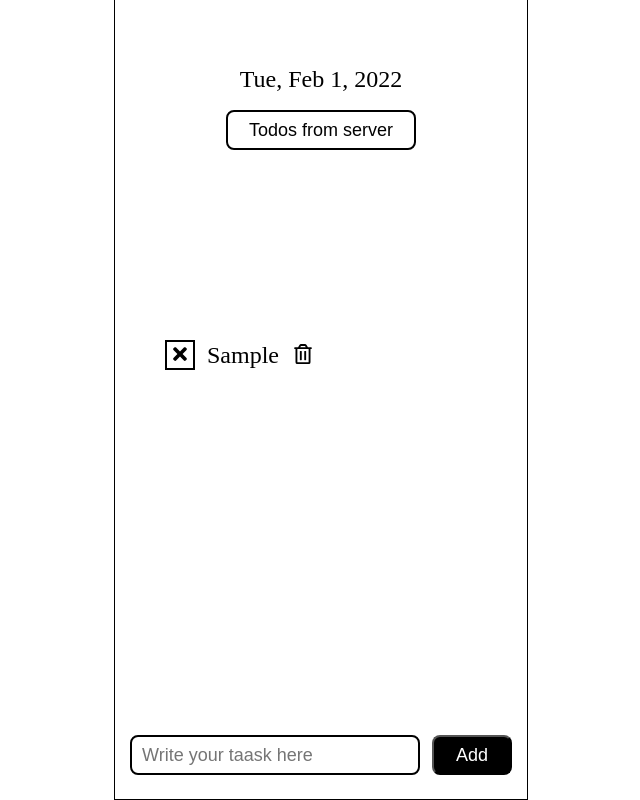
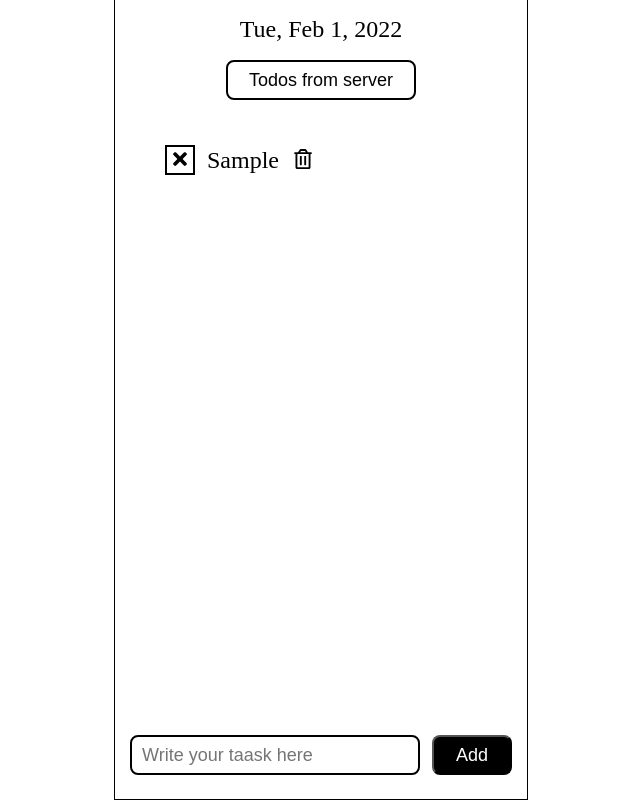
Before and after one commit to Vovi4/coax-react-todo, a React (Create React App) app: page / in a window 1280 px wide. Both pictures are taken after typing "Sample" into the empty fields and a click on the button "Add". Shown: the part 96-896 px from the top of the page, without its empty margins (319-959 px from the left). Built offline with nearby package versions, Linux system fonts and the light colour scheme.

Commit message:
Added loader and change TodoItems component, fix some syles

```diff
--- a/src/assets/app.css
+++ b/src/assets/app.css
@@ -1,12 +1,13 @@
 .app {
   display: grid;
   grid-template-areas:
+    "servise"
     "date"
     "fetch"
-    "fetch-data"
+
     "main"
     "input";
-  grid-template-rows: 200px 50px 165px 1fr 90px;
+  grid-template-rows: 100px 50px 50px 1fr 90px;
   height: 896px;
   width: 414px;
   border: 1px solid #000000;
--- a/src/assets/elements/loader.css
+++ b/src/assets/elements/loader.css
@@ -1,4 +1,5 @@
 .spinner-wrp{
+  grid-template: servise;
   display: flex;
   justify-content: center;
   align-items: center;
--- a/src/assets/input-todo.css
+++ b/src/assets/input-todo.css
@@ -1,4 +1,5 @@
 .form-wrp {
+  grid-area: input;
   display: flex;
   flex-direction: column;
   align-items: center;
--- a/src/assets/todo-items.css
+++ b/src/assets/todo-items.css
@@ -1,5 +1,8 @@
+.item-wrp {
+   grid-area: main;
+}
+
 .content-wrp {
-  grid-template: main;
   display: flex;
   flex-direction: column;
   align-items: flex-start;
@@ -37,6 +40,7 @@ ul {
   display: flex;
   flex-direction: column;
   margin-left: 50px;
+  margin-right: 15px ;
   margin-top: 20px;
   height: auto;
   }
--- /dev/null
+++ b/src/components/Item/Item.js
@@ -0,0 +1,69 @@
+import { useDispatch, useSelector } from "react-redux";
+
+import { statusChange, deleteTodo } from "../../redux/actions/postActions";
+
+import "../../assets/todo-items.css";
+
+import trash from "../../assets/icons/trash.svg";
+import check from "../../assets/icons/check.svg";
+import times from "../../assets/icons/times.svg";
+
+
+const Item = () => {
+
+  const dispatch = useDispatch();
+  const state = useSelector(state => state.todos);
+  const fetchedTodos = useSelector(state => state.todos.fetchedItems);
+
+  const statusHandler = ({ id, completed }) => {
+    const updatedItem = state.items.map(item => {
+      if (item.id === id) {
+        return {
+          ...item,
+          completed: !completed
+        }
+      }
+      return item;
+    })
+    dispatch(statusChange(updatedItem))
+  }
+
+  const deleteItem = id => {
+    const filteredItems = state.items.filter(item => {
+      return item.id !== id
+    })
+    dispatch(deleteTodo(filteredItems))
+    console.log("Todos was removed")
+  }
+
+  const createTasks = item => {
+    return (
+      <div className="content-wrp" key={item.id}>
+        <div className="todo-wrp" >
+          <button className="status-btn" onClick={() => statusHandler({ id: item.id, completed: item.completed })}>
+            <img src={item.completed
+              ? check
+              : times}
+              alt="trash-box"></img>
+          </button>
+          <li key={item.id}>{item.title}</li>
+          <button className="trash-btn" onClick={() => deleteItem(item.id)}>
+            <img src={trash} alt="trash-box"></img>
+          </button>
+        </div>
+      </div>
+    )
+  }
+
+  const listItems = state.items.map(createTasks);
+  const fetchItems = fetchedTodos.map(createTasks);
+
+  return (
+    <div className="item-wrp">
+      <ul>{fetchItems}</ul>
+      <ul>{listItems}</ul>
+    </div>
+  )
+}
+
+export default Item;
--- a/src/components/TodoItems/TodoItems.js
+++ b/src/components/TodoItems/TodoItems.js
@@ -1,80 +1,28 @@
 import { useDispatch, useSelector } from "react-redux";
 
 import CurentDate from "../Date/CurrentDate";
-// import Button from "../../elements/Button";
-// import Loader from "../../elements/Loader";
+import Button from "../../elements/Button";
+import Loader from "../../elements/Loader";
+import Item from "../Item/Item";
 
-import { statusChange, deleteTodo } from "../../redux/actions/postActions";
 import { postFetch } from "../../redux/actions/fetchAction";
 
-import "../../assets/todo-items.css";
-
-import trash from "../../assets/icons/trash.svg";
-import check from "../../assets/icons/check.svg";
-import times from "../../assets/icons/times.svg";
 
 const TodoItems = () => {
 
   const dispatch = useDispatch();
-  const state = useSelector(state => state.todos);
-  const fetchedTodos = useSelector(state => state.todos.fetchedItems);
-  // const loading = useSelector(state => state.app.loading);
-
-  const statusHandler = ({ id, completed }) => {
-    const updatedItem = state.items.map(item => {
-      if (item.id === id) {
-        return {
-          ...item,
-          completed: !completed
-        }
-      }
-      return item;
-    })
-    dispatch(statusChange(updatedItem))
-  }
-
-  const deleteItem = id => {
-    const filteredItems = state.items.filter(item => {
-      return item.id !== id
-    })
-    dispatch(deleteTodo(filteredItems))
-    console.log("Todos was removed")
-  }
+  const loading = useSelector(state => state.app.loading);
 
   const fetchHandler = () => {
     dispatch(postFetch())
   }
 
-  const createTasks = item => {
-    return (
-      <div className="content-wrp" key={item.id}>
-        <div className="todo-wrp" >
-          <button className="status-btn" onClick={() => statusHandler({ id: item.id, completed: item.completed })}>
-            <img src={item.completed
-              ? check
-              : times}
-              alt="trash-box"></img>
-          </button>
-          <li key={item.id}>{item.title}</li>
-          <button className="trash-btn" onClick={() => deleteItem(item.id)}>
-            <img src={trash} alt="trash-box"></img>
-          </button>
-        </div>
-      </div>
-    )
-  }
-
-  const listItems = state.items.map(createTasks);
-  const fetchItems = fetchedTodos.map(createTasks);
-
   return (
     <>
+      {(loading) ? <Loader /> : null}
       <CurentDate />
-      <div className="btn-wrp">
-        <button onClick={fetchHandler} className="fetch-btn">Todos from server</button>
-      </div>
-      <ul>{fetchItems}</ul>
-      <ul>{listItems}</ul>
+      <Button onClick={fetchHandler}/>
+      <Item />
     </>
   )
 }
--- a/src/elements/Button.js
+++ b/src/elements/Button.js
@@ -1,9 +1,9 @@
 import "../assets/elements/button.css";
 
-const Button = () => {
+const Button = (props) => {
   return (
     <div className="btn-wrp">
-      <button className="fetch-btn">Todos from server</button>
+      <button onClick={props.onClick} className="fetch-btn">Todos from server</button>
     </div>
   )
 }
--- a/src/redux/sagas/rootSaga.js
+++ b/src/redux/sagas/rootSaga.js
@@ -1,5 +1,5 @@
 import {takeEvery, put, call} from "redux-saga/effects";
-// import { hideLoader, showLoader } from "../actions/loaderActions";
+import { hideLoader, showLoader } from "../actions/loaderActions";
 
 import { REQUEST_TODO, FETCH_POSTS } from "../types/types";
 
@@ -8,10 +8,10 @@ export default function* sagaWatcher() {
 }
 
 function* sagaFetchTodo() {
-    // yield put(showLoader())
+    yield put(showLoader())
     const payload = yield call(FetchTodos)
     yield put({type: FETCH_POSTS, payload})
-    // yield put(hideLoader())
+    yield put(hideLoader())
   }
 
 async function FetchTodos() {
```
